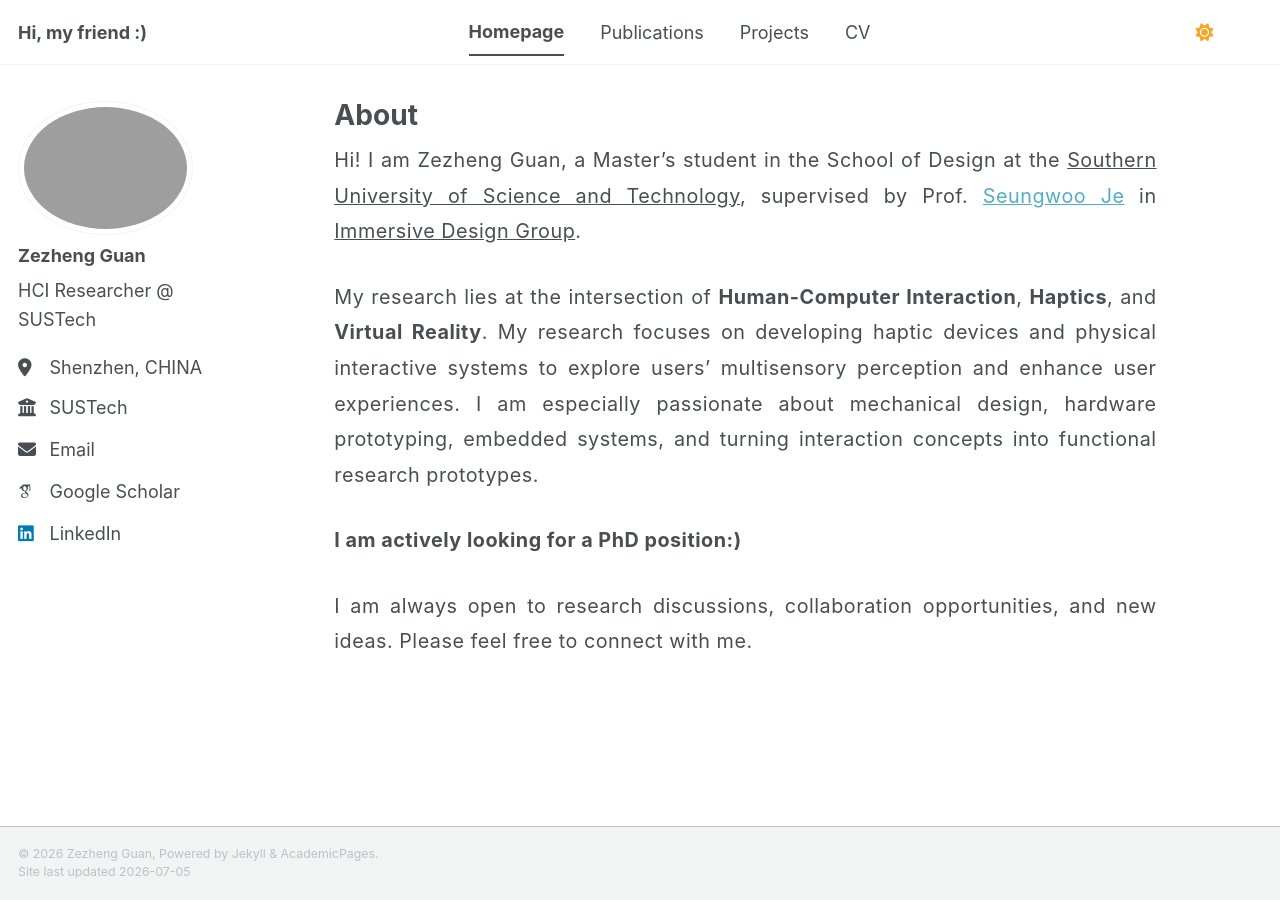
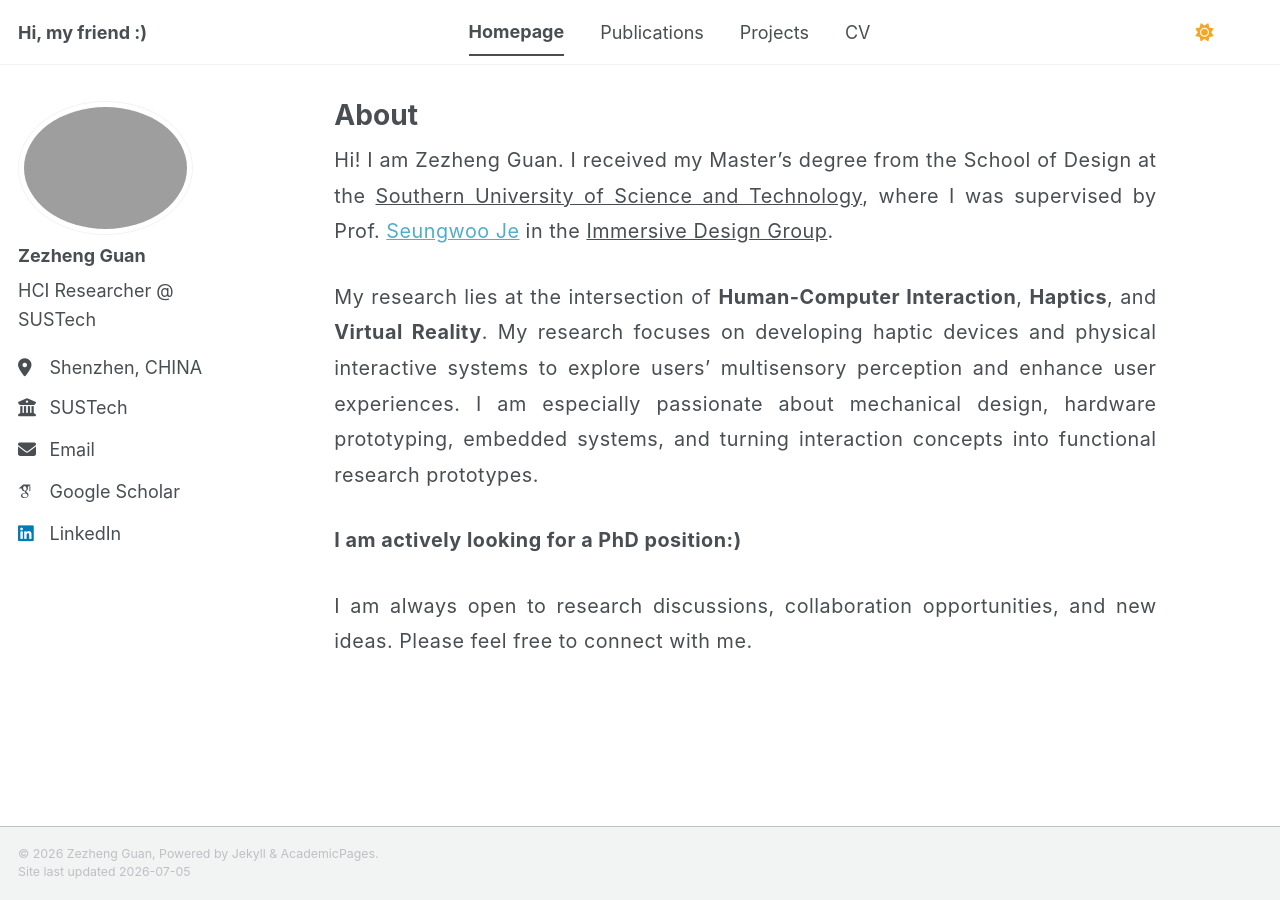
Before and after one commit to zezhengguan/zezhengguan.github.io, a Jekyll site: the page built from _pages/about.md, in a window 1280 px wide. Built offline with Jekyll 4.4.1, drawn with Linux system fonts in a browser that asks for light colours; some web fonts are replaced; a script bundle is joined from its source files by our own code; library files that are not in the unit come from our copies.

Commit message:
Degree revised

```diff
--- a/_pages/about.md
+++ b/_pages/about.md
@@ -20,7 +20,7 @@ redirect_from:
 }
 </style>
 
-Hi! I am Zezheng Guan, a Master's student in the School of Design at the <a href="https://www.sustech.edu.cn/" style="color: inherit;">Southern University of Science and Technology</a>, supervised by Prof. <a href="https://immersivedesignresearch.com/seungwoo">Seungwoo Je</a> in <a href="https://immersivedesignresearch.com/" style="color: inherit;">Immersive Design Group</a>.
+Hi! I am Zezheng Guan. I received my Master's degree from the School of Design at the <a href="https://www.sustech.edu.cn/" style="color: inherit;">Southern University of Science and Technology</a>, where I was supervised by Prof. <a href="https://immersivedesignresearch.com/seungwoo">Seungwoo Je</a> in the <a href="https://immersivedesignresearch.com/" style="color: inherit;">Immersive Design Group</a>.
 
 My research lies at the intersection of **Human-Computer Interaction**, **Haptics**, and **Virtual Reality**. My research focuses on developing haptic devices and physical interactive systems to explore users' multisensory perception and enhance user experiences. I am especially passionate about mechanical design, hardware prototyping, embedded systems, and turning interaction concepts into functional research prototypes.
 
```
